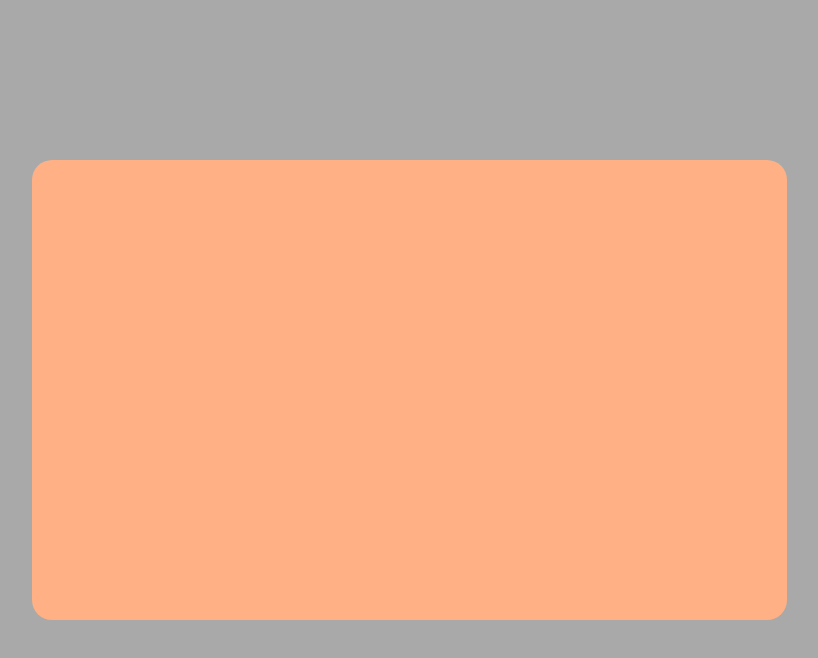
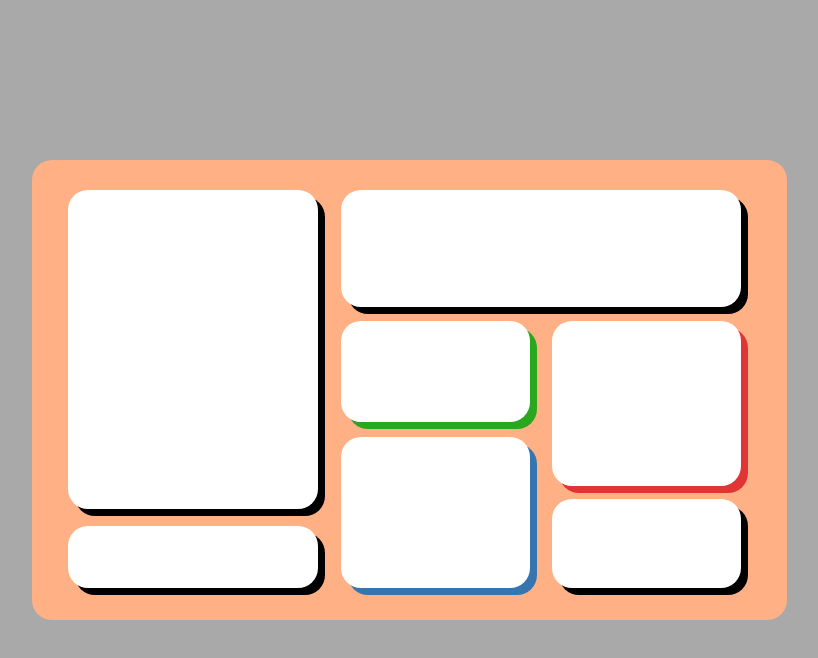
Before and after one commit to Chaooohs/homework-10, a plain HTML site: page index.html in a window 1280 px wide. Shown: the whole page, without its empty margins (231-1049 px from the left). Drawn offline with Linux system fonts and the light colour scheme.

Commit message:
added grid

```diff
--- a/css/style.css
+++ b/css/style.css
@@ -2,10 +2,17 @@
 
 html {
   font-size: 10px;
+
+  --ligth: #fff;
+  --black: #000;
+  --green: #29a71e;
+  --red: #e13535;
+  --blue: #3675b0;
+  --brown: #ffb084;
 }
 body {
   margin: 0 auto;
-  background-color:darkgray;
+  background-color: darkgray;
 }
 main {
   margin: 20vh auto;
@@ -14,20 +21,86 @@ main {
 .modal {
   width: 75.5rem;
   height: 46rem;
-  background: #ffb084;
+  display: grid;
+  grid-template-columns: 38% 28% 28%;
+  grid-template-rows:  30px 60px 71px 60px 60px 60px 60px 27px;
+  background: var(--brown);
   border-radius: 20px;
 }
 .about {
+  justify-self: flex-end;
+  align-self: flex-start;
+  width: 250px;
+  height: 319px;
+  grid-column: 1;
+  grid-row: 2/8;
+  background: var(--ligth);
+  box-shadow: 7px 7px 0px var(--black);
+  border-radius: 20px;
 }
 .bio {
+  justify-self: flex-end;
+  align-self: flex-start;
+  width: 400px;
+  height: 117px;
+  grid-column: 2/4;
+  grid-row: 2/4;
+  background: var(--ligth);
+  box-shadow: 7px 7px 0px var(--black);
+  border-radius: 20px;
 }
 .goals {
+  justify-self: flex-end;
+  align-self: flex-start;
+  width: 189px;
+  height: 101px;
+  grid-column: 2;
+  grid-row: 4/6;
+  background: var(--ligth);
+  box-shadow: 7px 7px 0px var(--green);
+  border-radius: 20px;
 }
 .frust {
+  justify-self: flex-end;
+  align-self: flex-start;
+  width: 189px;
+  height: 165px;
+  grid-column: 3;
+  grid-row: 4/7;
+  background: var(--ligth);
+  box-shadow: 7px 7px 0px var(--red);
+  border-radius: 20px;
 }
 .dream {
+  justify-self: flex-end;
+  align-self: flex-end;
+  width: 189px;
+  height: 151px;
+  grid-column: 2;
+  grid-row: 6/9;
+  background: var(--ligth);
+  box-shadow: 7px 7px 0px var(--blue);
+  border-radius: 20px;
 }
 .want {
+  justify-self: flex-end;
+  align-self: flex-end;
+  width: 250px;
+  height: 62px;
+  grid-column: 1;
+  grid-row: 8;
+  background: var(--ligth);
+  box-shadow: 7px 7px 0px var(--black);
+  border-radius: 20px;
 }
 .person {
+  justify-self: flex-end;
+  align-self: flex-end;
+  width: 189px;
+  height: 89px;
+  grid-column: 3;
+  grid-row: 7/9;
+  background: var(--ligth);
+  box-shadow: 7px 7px 0px var(--black);
+  border-radius: 20px;
 }
```
Also changed, not shown: img/5862c36ee00e6b33d1f80a861a554866.jpg (added).
